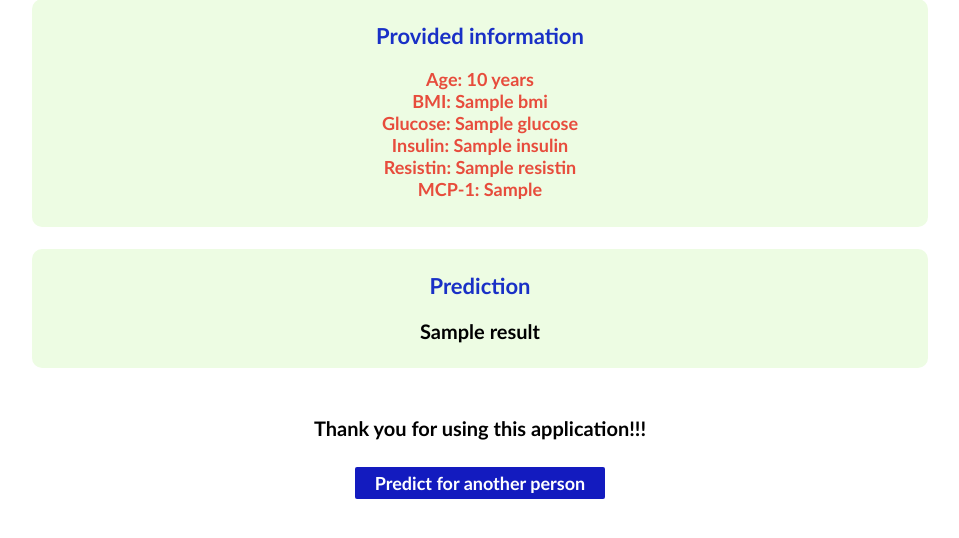
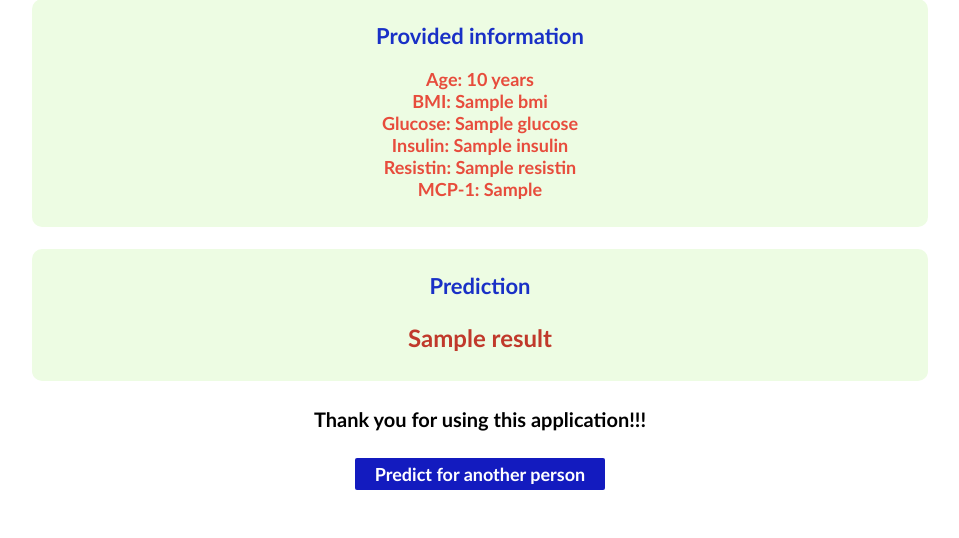
Before and after one commit to mamunur-ipe/ML-model-deployment, a Flask app: template templates/result_breast_cancer.html in a window 1280 px wide. Shown: the part 135-673 px from the top of the page, without its empty margins (160-1119 px from the left). Run offline with Flask 2, Linux system fonts and the light colour scheme; the template is opened without the code that fills it: most values are stand-ins (such as "Sample title", 1, 10 or a date in 2020).

Commit message:
Update result_breast_cancer.html

```diff
--- a/templates/result_breast_cancer.html
+++ b/templates/result_breast_cancer.html
@@ -29,11 +29,10 @@
 <div id="box_center">
 
    <h2> Prediction </h2>
-   <p style="font-size: 20px;font-weight:bold;"> {{ result }} </p>
+   <p style="font-size: 24px;font-weight:bold;color:#C0392B;"> {{ result }} </p>
 
 </div>
 
-   <br>
 <div style="font-size: 20px;font-weight:bold;text-align:center;">
    <h4> Thank you for using this application!!! </h4>
 
```
